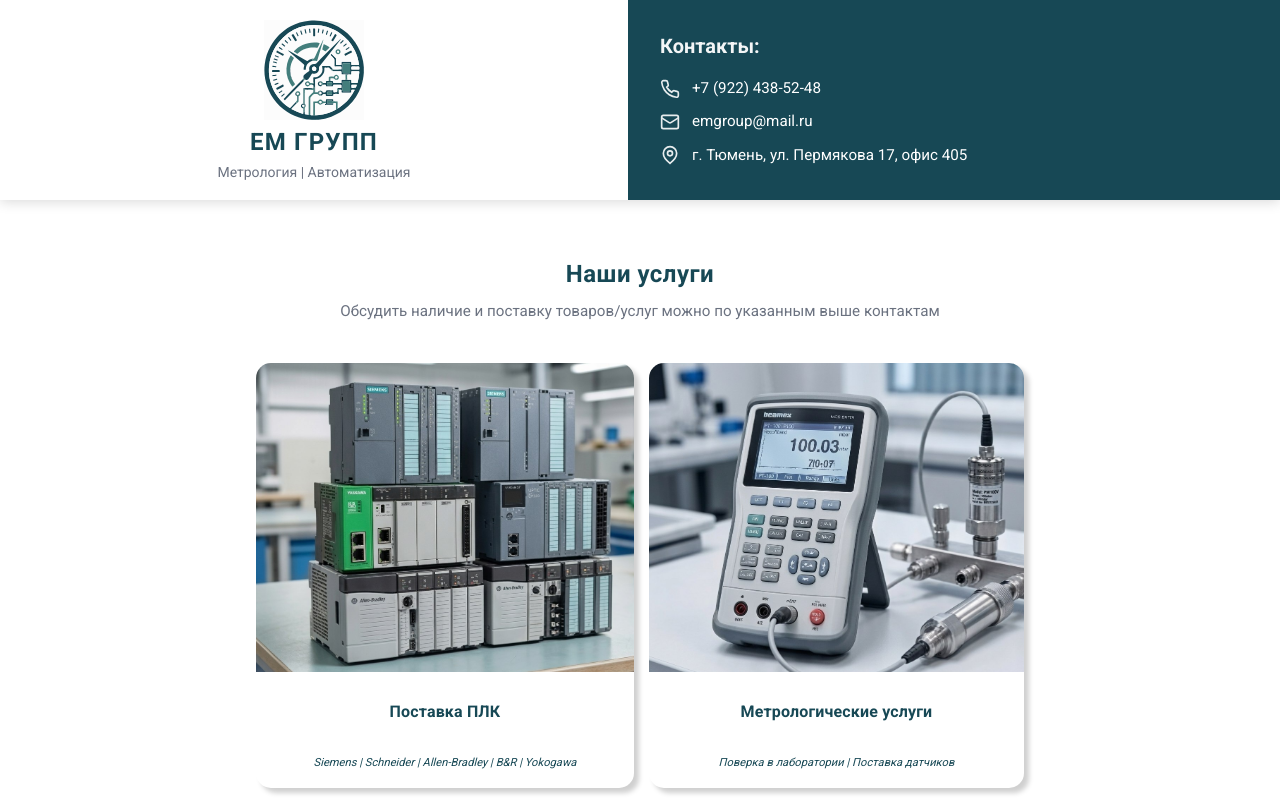
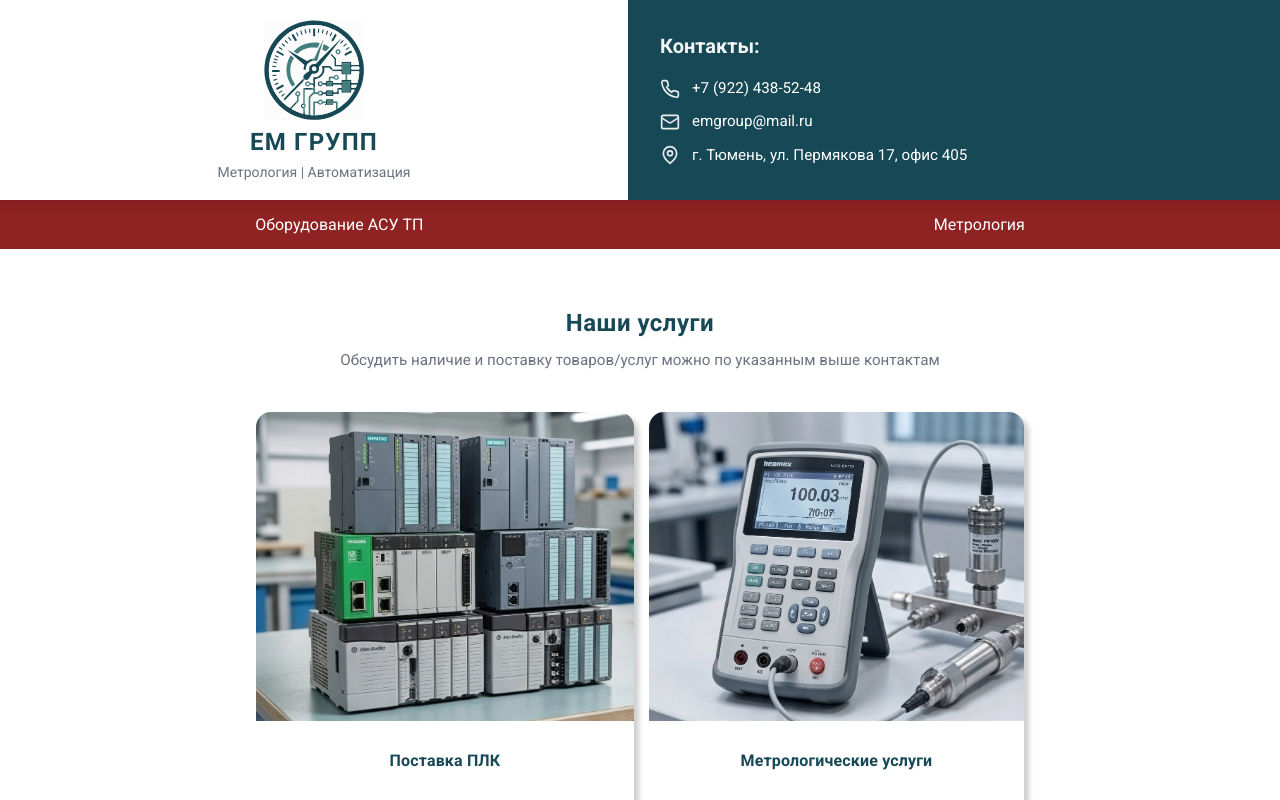
Before and after one commit to PavelScript/emgroup, a Next.js app: page / in a window 1280 px wide. Shown: the top 800 px of the page. Built offline with nearby package versions, Linux system fonts and the light colour scheme.

Commit message:
Added CategorySelector

```diff
--- a/src/app/(home)/page.tsx
+++ b/src/app/(home)/page.tsx
@@ -1,10 +1,12 @@
 import Header from "@/components/Header/Header";
 import SectionAboutUS from "@/components/SectionAboutUs/SectionAboutUs";
+import CategorySelector from "@/components/CategorySelector/CategorySelector";
 
 export default function Home() {
   return (
     <div>
       <Header />
+      <CategorySelector />
       <SectionAboutUS />
     </div>
   );
--- /dev/null
+++ b/src/components/CategorySelector/CategorySelector.module.scss
@@ -0,0 +1,15 @@
+.container {
+    width:100vw;
+    background-color:rgb(143, 34, 34);
+    padding: 15px 0;
+    display:flex;
+    justify-content:space-around;
+
+    .link {
+    color: white;
+    text-decoration: none;
+
+    &:hover {
+        text-decoration: underline;
+    }
+    }}
--- /dev/null
+++ b/src/components/CategorySelector/CategorySelector.tsx
@@ -0,0 +1,13 @@
+import styles from "./CategorySelector.module.scss"
+import Link from 'next/link'
+
+const CategorySelector = () => {
+    return (
+        <div className={styles.container}>
+             <Link href="/asutp" className={styles.link}>Оборудование АСУ ТП</Link>
+             <Link href="/metrology" className={styles.link}>Метрология</Link>
+        </div>
+    )
+}
+
+export default CategorySelector;
```
